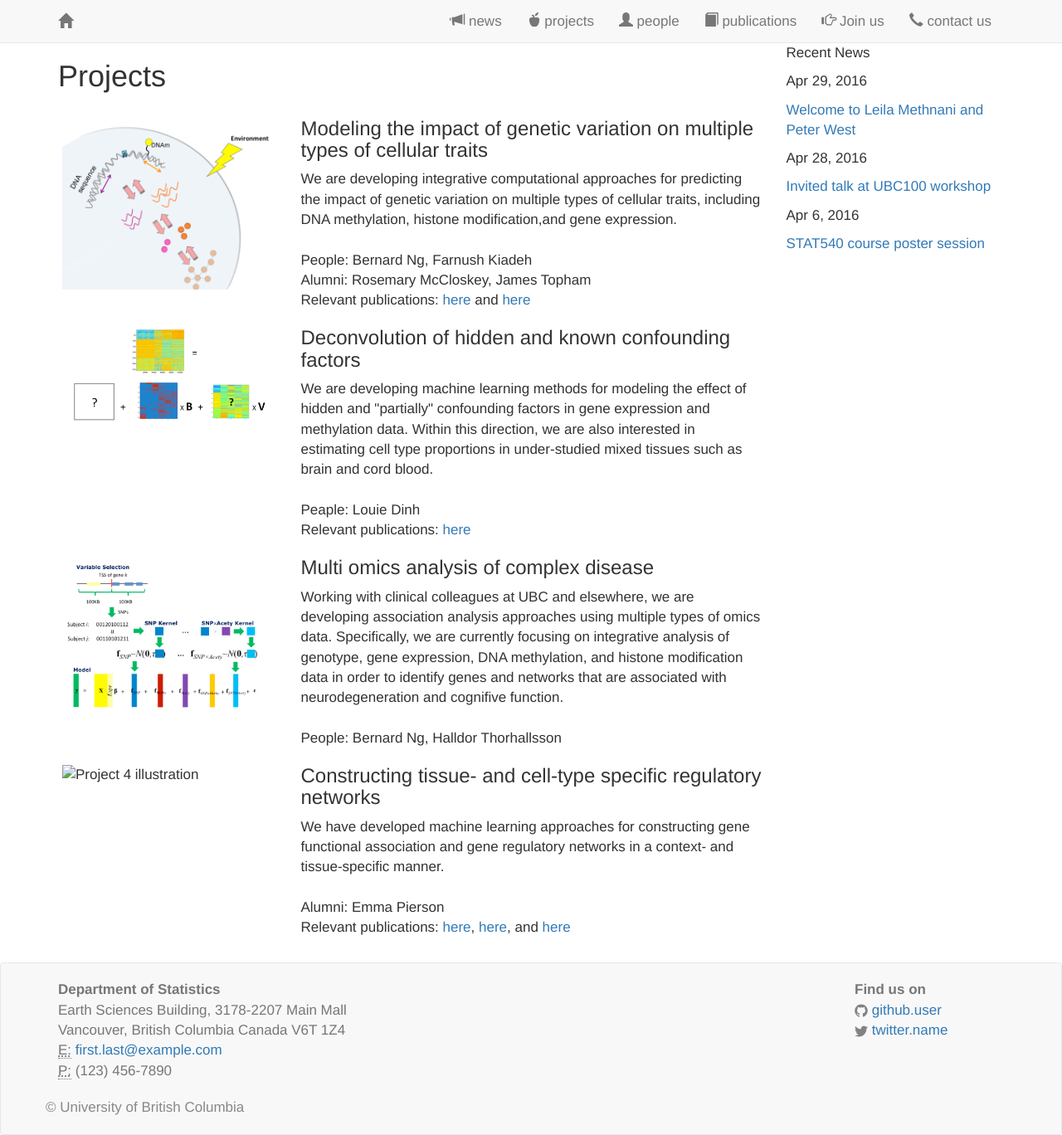
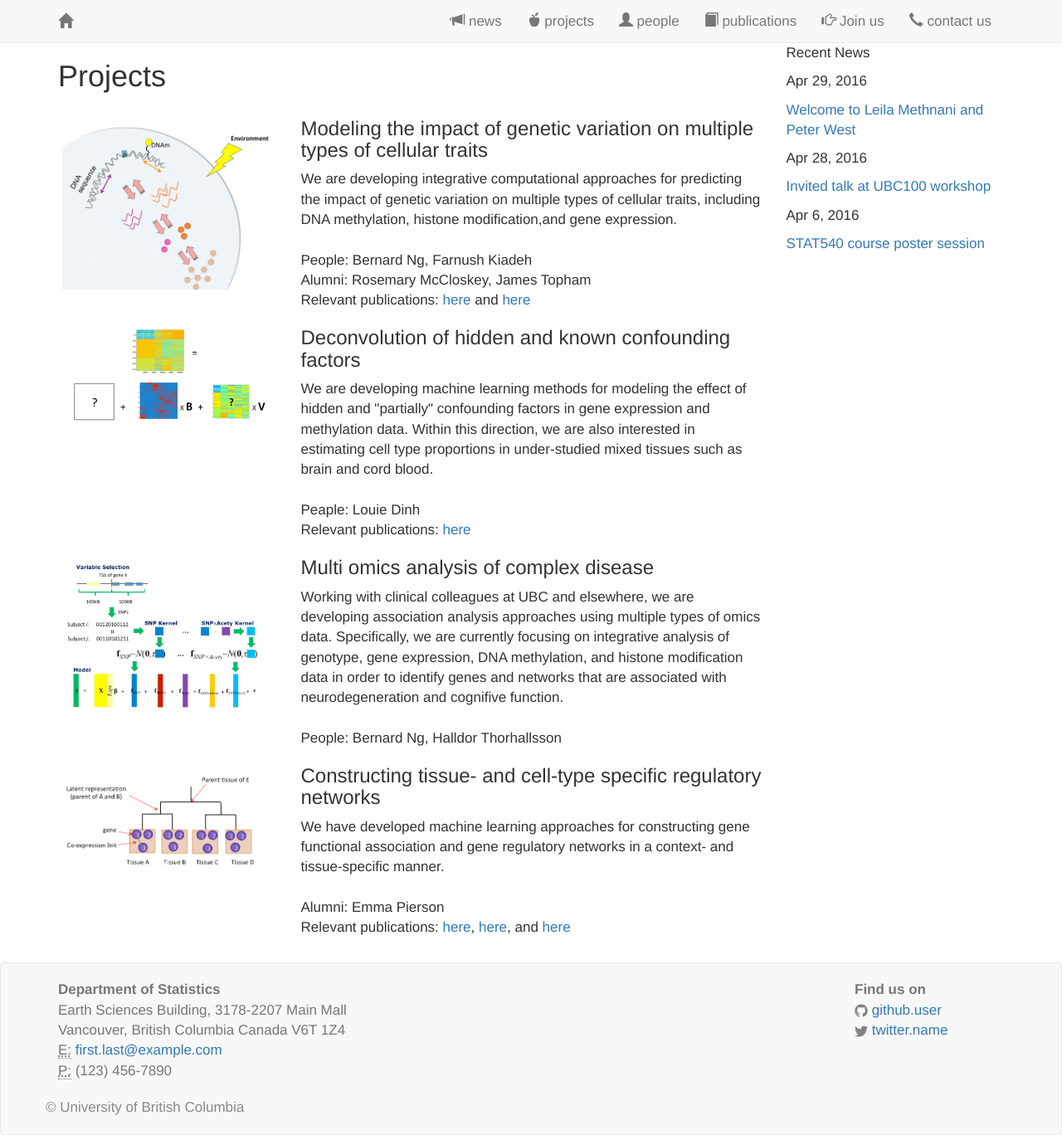
Before and after one commit to saramostafavi/saramostafavi.github.io, a Jekyll site: the page built from projects.html, in a window 1280 px wide. Shown: the whole page at 83% size. Built offline with Jekyll 4.4.1, drawn with Linux system fonts in a browser that asks for light colours; nearby versions of some CDN libraries; a style sheet for code colours, icons or effects is not loaded.

Commit message:
Update projects.html

```diff
--- a/projects.html
+++ b/projects.html
@@ -58,7 +58,7 @@ layout: page
 </div>
 <div class="section row">
     <div class="image col-md-4">
-        <img class="img-responsive" alt="Project 4 illustration" src="../imagesc/hierarchy.png"/>
+        <img class="img-responsive" alt="Project 4 illustration" src="../images/hierarchy.png"/>
     </div>
     <div class="col-md-8">
         <h3 class="heading">Constructing tissue- and cell-type specific regulatory networks</h3>
```
